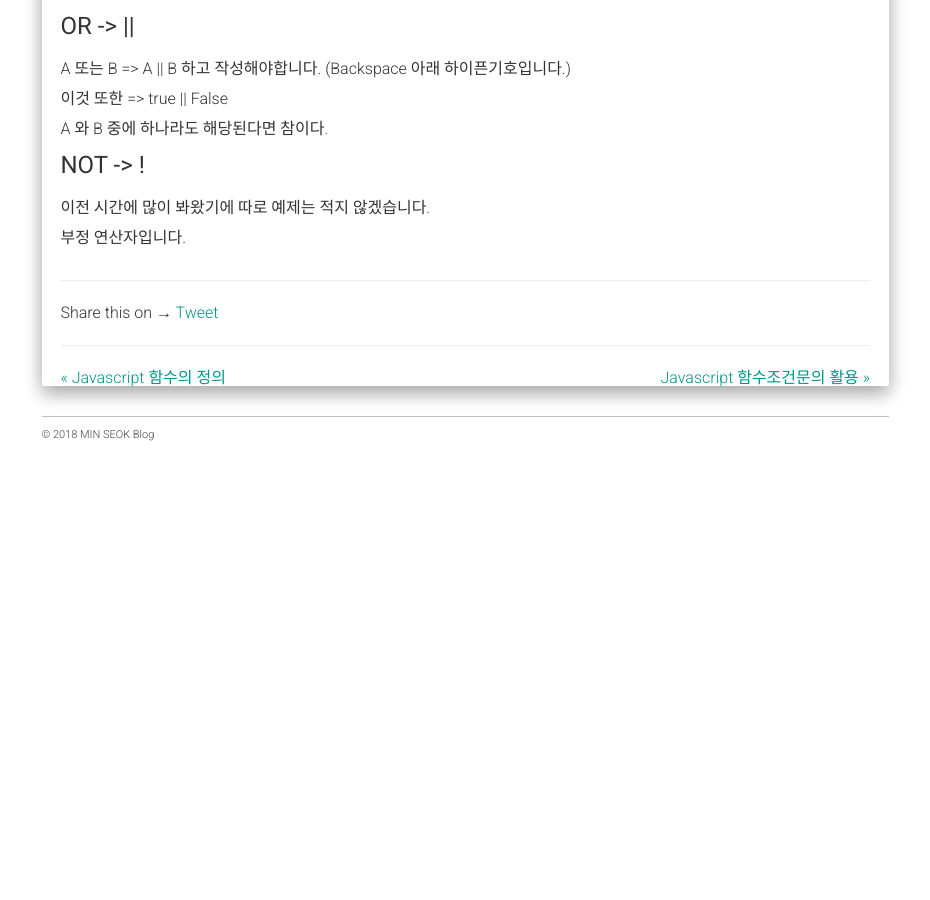
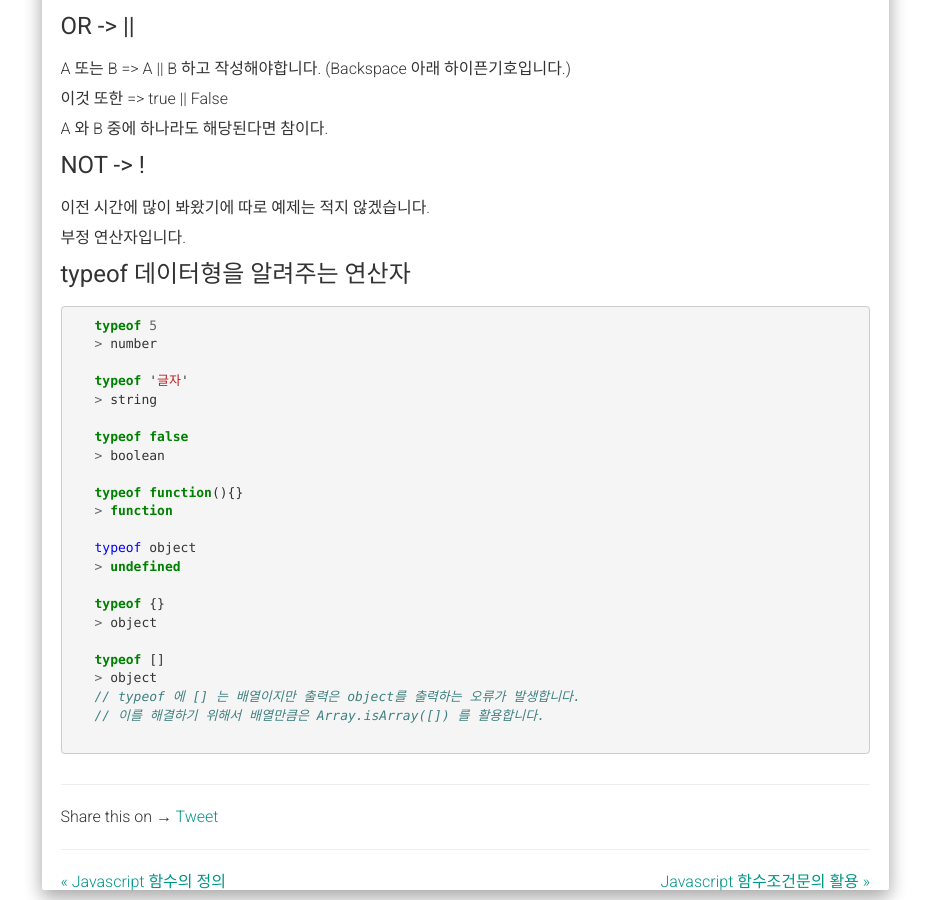
Before and after one commit to alalstjr/promote.github.io, a Jekyll site: the page built from _posts/2018-09-02-JavaScript 조건문과 연산자의 종류.md, in a window 1280 px wide and 900 px high, scrolled down 5024 px. Shown: the whole window, without its empty margins (321-1251 px from the left). Built offline with Jekyll 4.4.1, drawn with Linux system fonts in a browser that asks for light colours; nearby versions of some CDN libraries; our own code applies the rules of GitHub Pages for plain Markdown files; comment, search, counter and statistics services are not loaded; before the commit the page ends 5494 px from its top, so only the background shows below that; some of the changed text lies outside the part shown.

Commit message:
Update and rename 2018-09-02-JavaScript 조건문의 종류와 사용방법.md to 2018-09-02-JavaScript 조건문과 연산자의 종류.md

```diff
--- a/_posts/2018-09-02-JavaScript 조건문의 종류와 사용방법.md
+++ b/_posts/2018-09-02-JavaScript 조건문과 연산자의 종류.md
@@ -241,4 +241,30 @@ $('.title',$('#box_two')) #box_two 내부에있는 .title 값을 가져와라
   <div class="small-title">NOT -> !</div>
   <p>이전 시간에 많이 봐왔기에 따로 예제는 적지 않겠습니다.</p>
   <p>부정 연산자입니다.</p>
+
+   <div class="small-title">typeof 데이터형을 알려주는 연산자</div>
+   {% highlight javascript %}
+   typeof 5
+   > number
+
+   typeof '글자'
+   > string
+
+   typeof false
+   > boolean
+
+   typeof function(){}
+   > function
+
+   typeof object
+   > undefined
+
+   typeof {}
+   > object
+
+   typeof []
+   > object
+   // typeof 에 [] 는 배열이지만 출력은 object를 출력하는 오류가 발생합니다.
+   // 이를 해결하기 위해서 배열만큼은 Array.isArray([]) 를 활용합니다.
+   {% endhighlight %}
 </div>
```
